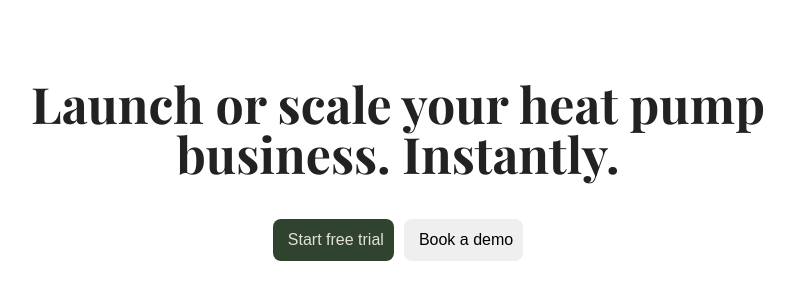
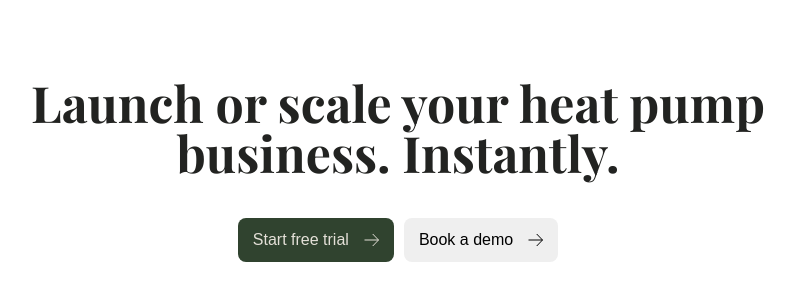
Before and after one commit to nonowelle/nido-redesign, a Vue app: page / in a window 1280 px wide. Shown: the part 150-450 px from the top of the page, without its empty margins (242-1037 px from the left). Built offline with nearby package versions, Linux system fonts and the light colour scheme.

Commit message:
arror buttons

```diff
--- a/src/components/HeroBanner.vue
+++ b/src/components/HeroBanner.vue
@@ -5,12 +5,36 @@
 
       <button v-if="heroContent?.cta?.text" class="cta-button b-primary">
         {{ heroContent.cta.text }}
+        <svg
+          width="25"
+          height="24"
+          viewBox="0 0 25 24"
+          fill="none"
+          xmlns="http://www.w3.org/2000/svg"
+        >
+          <path
+            d="M5.5 12H19.5M19.5 12L13.7143 6M19.5 12L13.7143 18"
+            stroke="currentColor"
+          />
+        </svg>
       </button>
       <button
         v-if="heroContent?.cta?.secondary?.text"
         class="cta-button b-secondary"
       >
         {{ heroContent.cta.secondary.text }}
+        <svg
+          width="25"
+          height="24"
+          viewBox="0 0 25 24"
+          fill="currentColor"
+          xmlns="http://www.w3.org/2000/svg"
+        >
+          <path
+            d="M5.5 12H19.5M19.5 12L13.7143 6M19.5 12L13.7143 18"
+            stroke="currentColor"
+          />
+        </svg>
       </button>
     </div>
   </section>
--- a/src/styles/_mixins.scss
+++ b/src/styles/_mixins.scss
@@ -47,6 +47,12 @@
   border-radius: var(--border-radius-sm);
   cursor: pointer;
   transition: $transition-base;
+  display: inline-flex;
+  align-items: center;
+
+  svg {
+    margin-left: var(--spacing-xxs);
+  }
 
   &:hover {
     transform: translateY(-2px);
```
